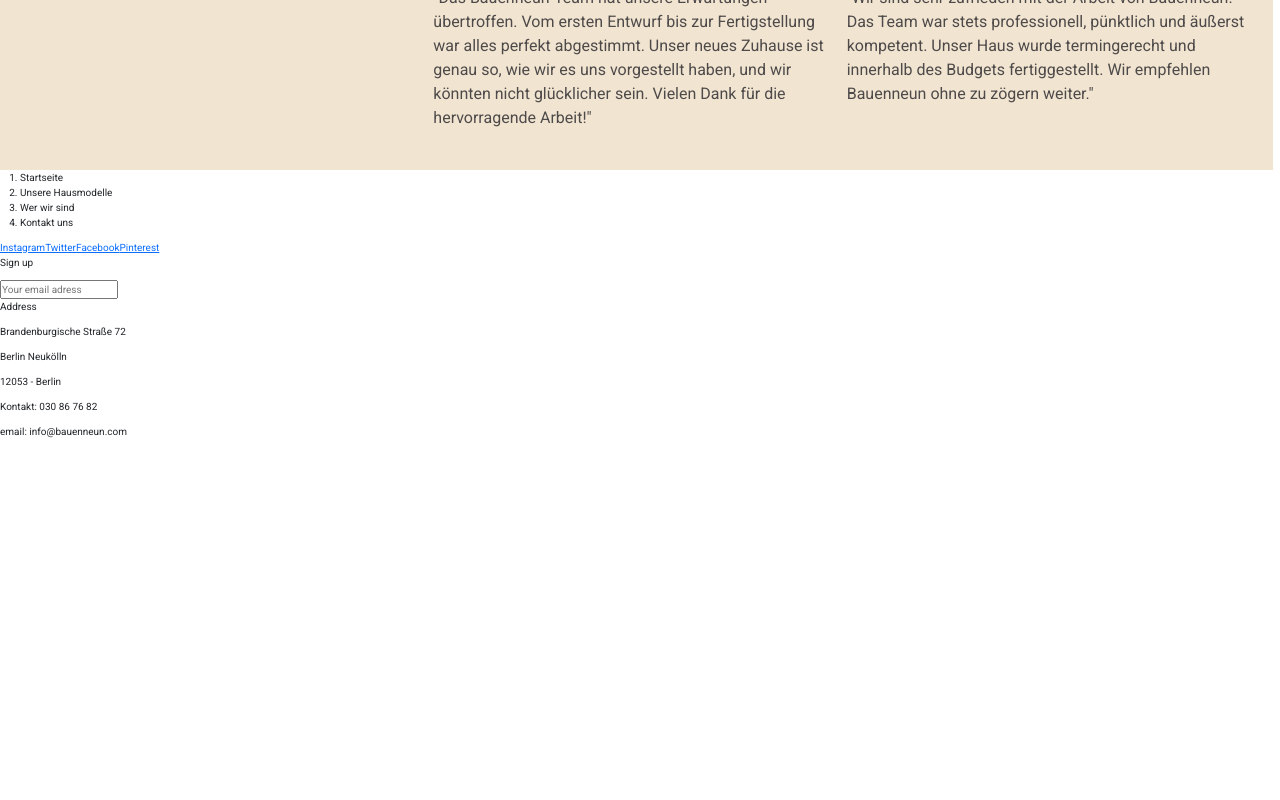
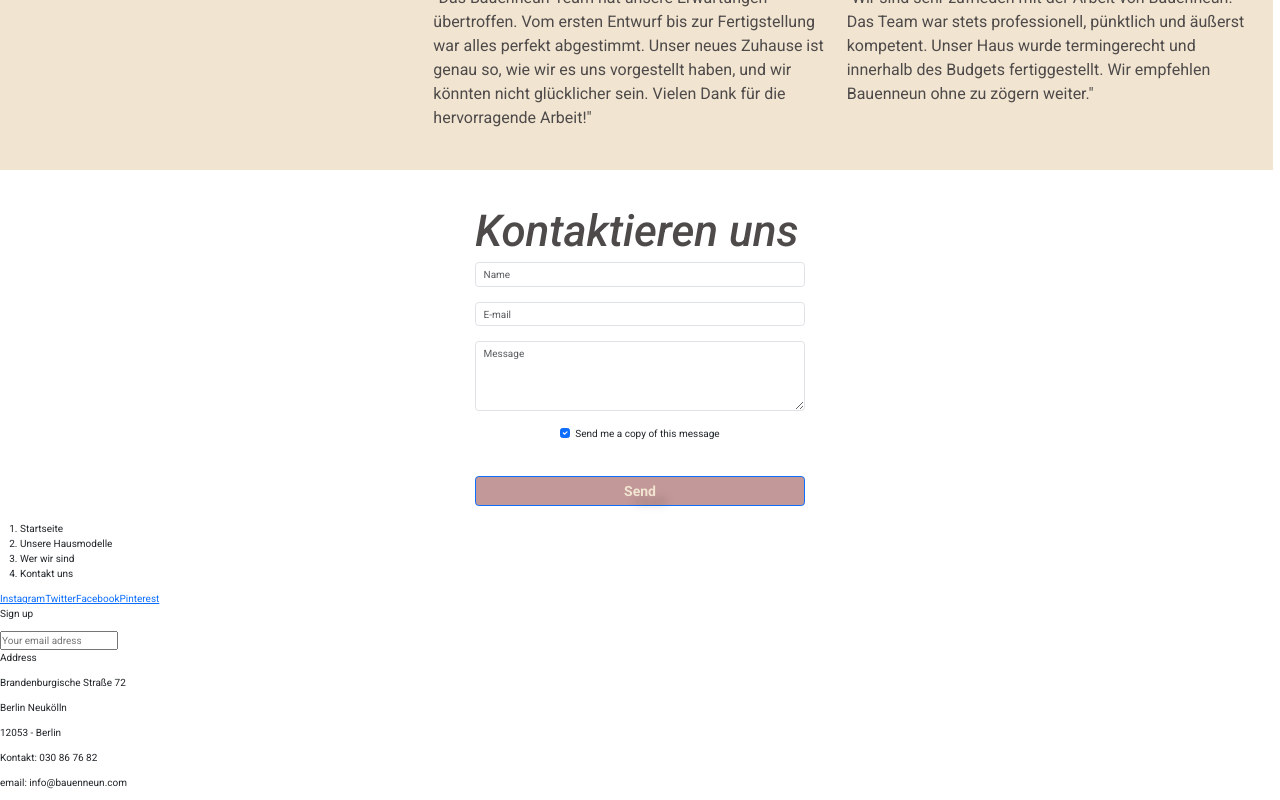
Before and after one commit to augustofaggion/bauenneun, a React (Create React App) app: page / in a window 1280 px wide. Shown: the part 2313-3113 px from the top of the page. Before the commit the page ends 2762 px from the top, so only its background shows below. Built offline with nearby package versions, Linux system fonts and the light colour scheme.

Commit message:
form added

```diff
--- a/src/App.js
+++ b/src/App.js
@@ -6,6 +6,7 @@ import HowItWorks from "./components/HowItWorks";
 import About from "./components/About";
 import Testimonials from "./components/Testimonials";
 import Footer from "./components/Footer";
+import Contact from "./components/Contact";
 
 
 
@@ -17,6 +18,7 @@ function App() {
       <HowItWorks />
       <About />
       <Testimonials/>
+      <Contact/>
       <Footer/>
     </>
   );
--- a/src/App.scss
+++ b/src/App.scss
@@ -5,6 +5,7 @@
 @import './stylesheets/about';
 @import './stylesheets/variables';
 @import './stylesheets/testimonials';
+@import './stylesheets/contact';
 @import './stylesheets/footer';
 @import 'bootstrap/dist/css/bootstrap.min.css';
 //@import url('https://fonts.googleapis.com/css2?family=Arsenal+SC:ital,wght@0,400;0,700;1,400;1,700&display=swap');
--- /dev/null
+++ b/src/components/Contact.js
@@ -0,0 +1,58 @@
+export default function Contact() {
+  return (
+    <div className="container-fluid contact">
+      <form className="form ">
+        <h3 className="header-terciary">Kontaktieren uns</h3>
+        <div data-mdb-input-init className="form-outline mb-4">
+          <input
+            type="text"
+            id="form4Example1"
+            className="form-control"
+            placeholder="Name"
+          />
+        </div>
+
+        <div data-mdb-input-init className="form-outline mb-4">
+          <input
+            type="email"
+            id="form4Example2"
+            className="form-control"
+            placeholder="E-mail"
+          />
+        </div>
+
+        <div data-mdb-input-init className="form-outline mb-4">
+          <textarea
+            className="form-control"
+            id="form4Example3"
+            rows="4"
+            placeholder="Message"
+          ></textarea>
+        </div>
+
+        <div className="form-check d-flex justify-content-center mb-4">
+          <input
+            className="form-check-input me-2"
+            type="checkbox"
+            value=""
+            id="form4Example4"
+            checked
+          />
+          <label className="form-check-label" for="form4Example4">
+            Send me a copy of this message
+          </label>
+        </div>
+
+        <div className="contact">
+          <button
+            data-mdb-ripple-init
+            type="button"
+            className="btn btn-primary btn-block mb-4 btn-contact"
+          >
+            Send
+          </button>
+        </div>
+      </form>
+    </div>
+  );
+}
--- /dev/null
+++ b/src/stylesheets/_contact.scss
@@ -0,0 +1,16 @@
+.contact {
+  display: flex;
+  justify-content: center;
+  align-items: center;
+  margin-top: 3.5rem;
+}
+
+.form {
+  width: 33rem;
+}
+
+.btn-contact {
+  display: flex;
+  justify-content: center;
+  width: 100%;
+}
```
